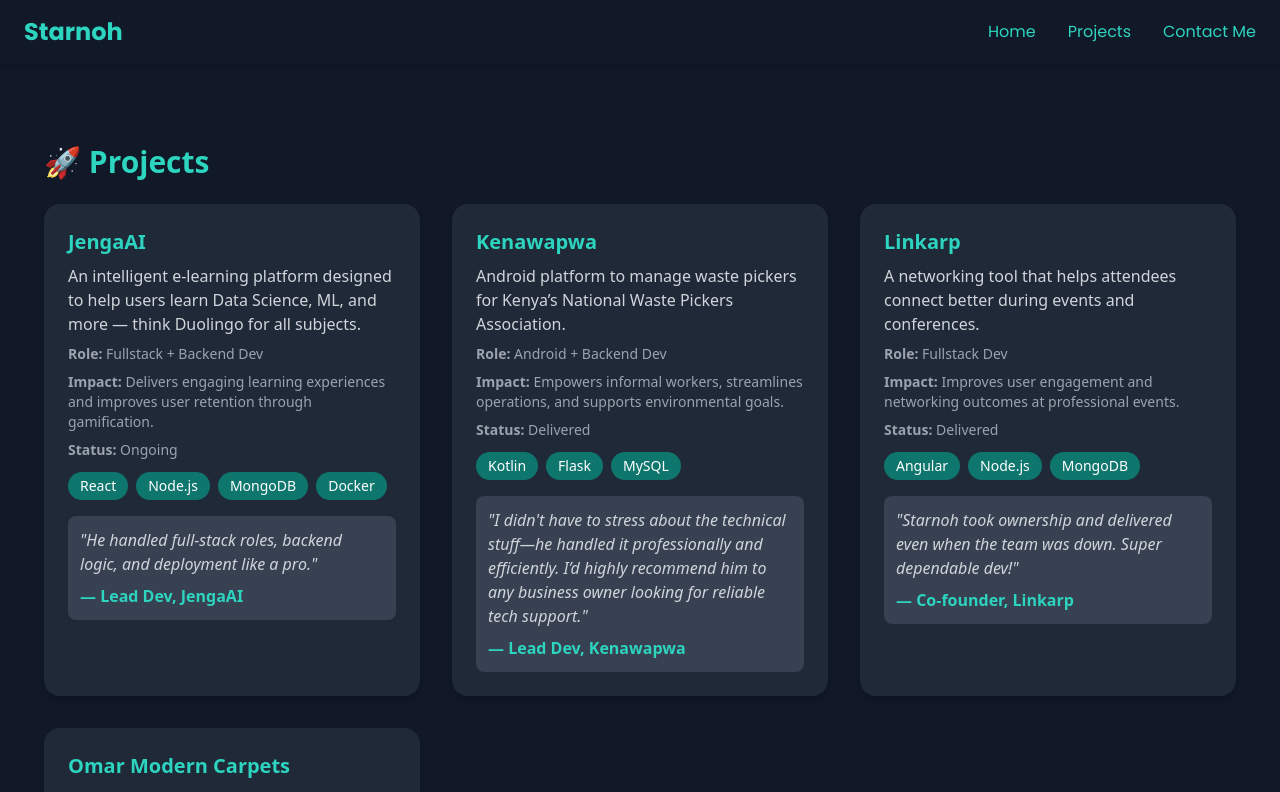
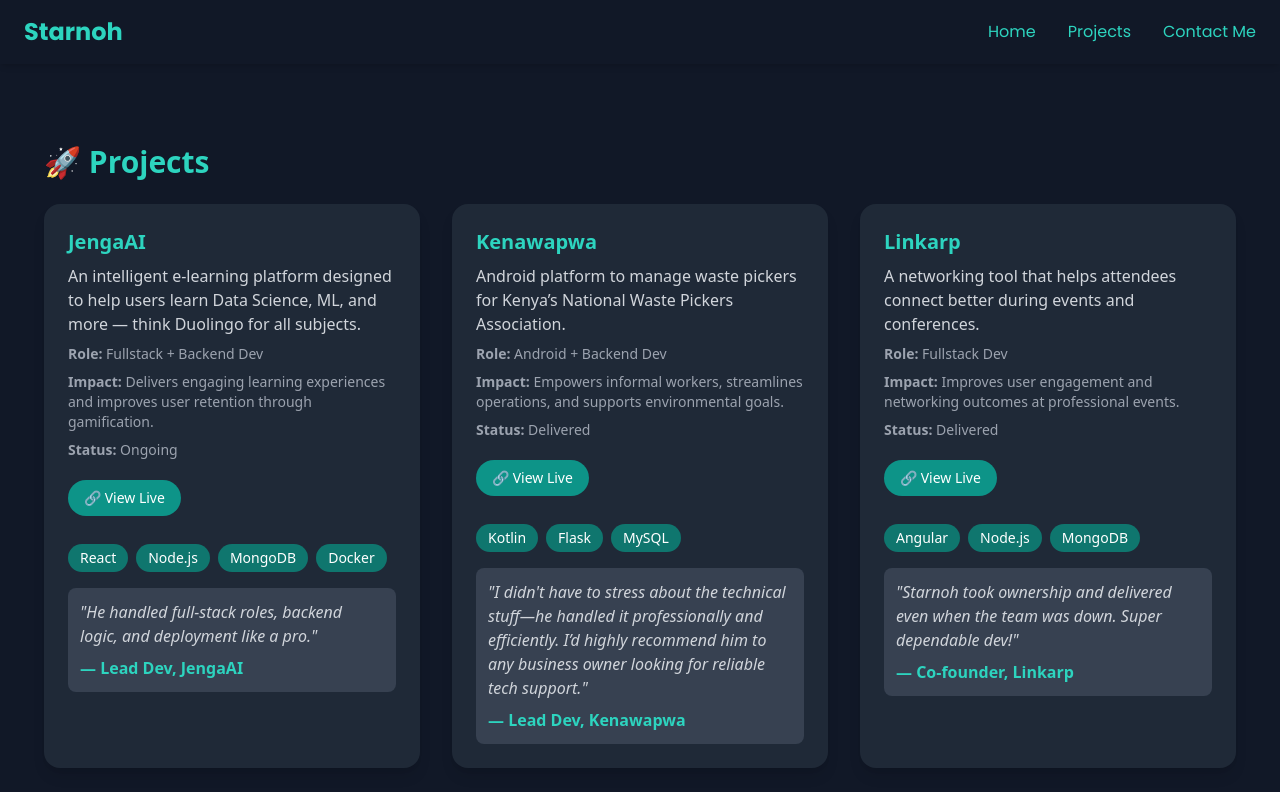
Before and after one commit to Starnoh254/Starnoh, a React (Vite) app: page /projects in a window 1280 px wide. Shown: the top 792 px of the page. Built offline with nearby package versions, Linux system fonts and the light colour scheme.

Commit message:
Add live link support to ProjectCard and update project data with links

```diff
--- a/src/components/ProjectCard.jsx
+++ b/src/components/ProjectCard.jsx
@@ -8,7 +8,8 @@ export default function ProjectCard({
   value,
   status,
   testimonial,
-  client
+  client,
+  link,
 }) {
   return (
     <div className="bg-gray-800 text-white p-6 rounded-2xl shadow-lg hover:scale-105 transition-transform duration-300">
@@ -23,6 +24,19 @@ export default function ProjectCard({
       <p className="text-sm text-gray-400 mb-2">
         <strong>Status:</strong> {status}
       </p>
+
+      {/* Live Link Button */}
+      {link && (
+        <a
+          href={link}
+          target="_blank"
+          rel="noopener noreferrer"
+          className="inline-block mt-3 mb-4 bg-teal-600 hover:bg-teal-700 text-white px-4 py-2 rounded-full text-sm transition"
+        >
+          🔗 View Live
+        </a>
+      )}
+
       <div className="flex flex-wrap gap-2 mt-3">
         {tech.map((stack, i) => (
           <span key={i} className="bg-teal-700 px-3 py-1 rounded-full text-sm">
--- a/src/data/projects.js
+++ b/src/data/projects.js
@@ -9,7 +9,8 @@ export const projects = [
             "Delivers engaging learning experiences and improves user retention through gamification.",
         status: "Ongoing",
         testimonial: "He handled full-stack roles, backend logic, and deployment like a pro.",
-        client: "Lead Dev, JengaAI"
+        client: "Lead Dev, JengaAI",
+        link: "https://jengaedu.com/"
     },
     {
         title: "Kenawapwa",
@@ -21,7 +22,8 @@ export const projects = [
             "Empowers informal workers, streamlines operations, and supports environmental goals.",
         status: "Delivered",
         testimonial: "I didn't have to stress about the technical stuff—he handled it professionally and efficiently. I’d highly recommend him to any business owner looking for reliable tech support.",
-        client: "Lead Dev, Kenawapwa"
+        client: "Lead Dev, Kenawapwa",
+        link: "https://kenwpwa.co.ke/"
     },
     {
         title: "Linkarp",
@@ -33,7 +35,8 @@ export const projects = [
             "Improves user engagement and networking outcomes at professional events.",
         status: "Delivered",
         testimonial: "Starnoh took ownership and delivered even when the team was down. Super dependable dev!",
-        client: "Co-founder, Linkarp"
+        client: "Co-founder, Linkarp",
+        link: "https://www.linkarp.com"
     },
     {
         title: "Omar Modern Carpets",
@@ -45,6 +48,7 @@ export const projects = [
             "This website increased the business's online visibility, attracted more customer inquiries, and streamlined the buying process. As a result, the owner started receiving more orders and was able to serve clients beyond their physical location.",
         status: "Delivered",
         testimonial: "Working with Starnoh was a game changer for my business. He quickly understood what I needed, moved my website to a new server, and made sure everything was working smoothly with the new domain.",
-        client: "Hany Matar , CEO & Director"
+        client: "Hany Matar , CEO & Director",
+        link: "https://omar-carpets.vercel.app/"
     },
 ];
```
